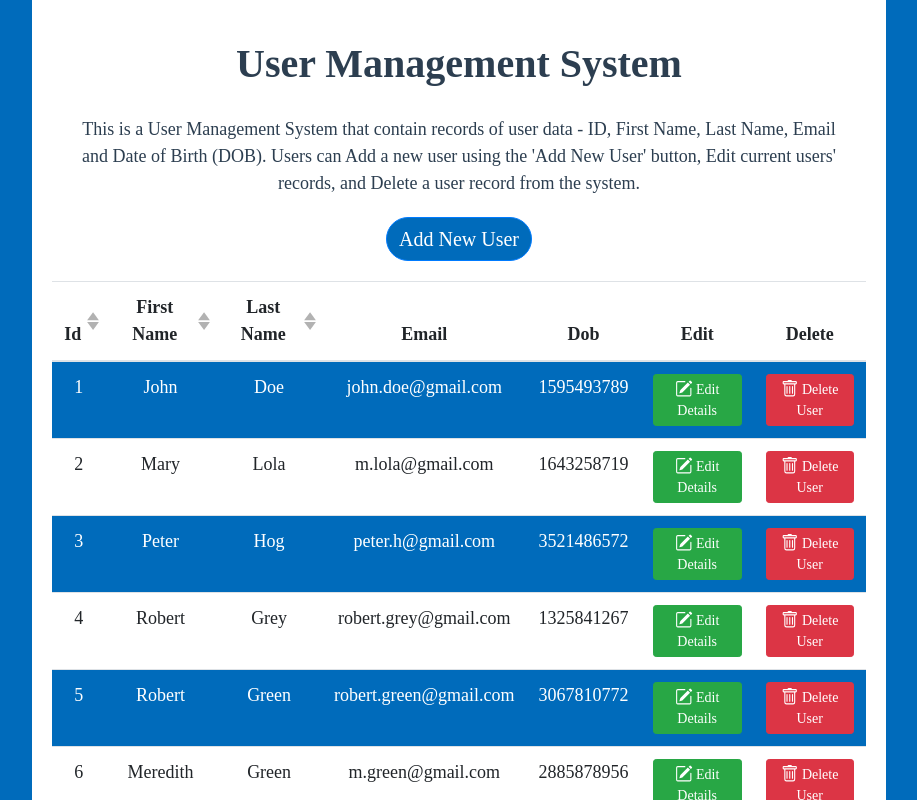
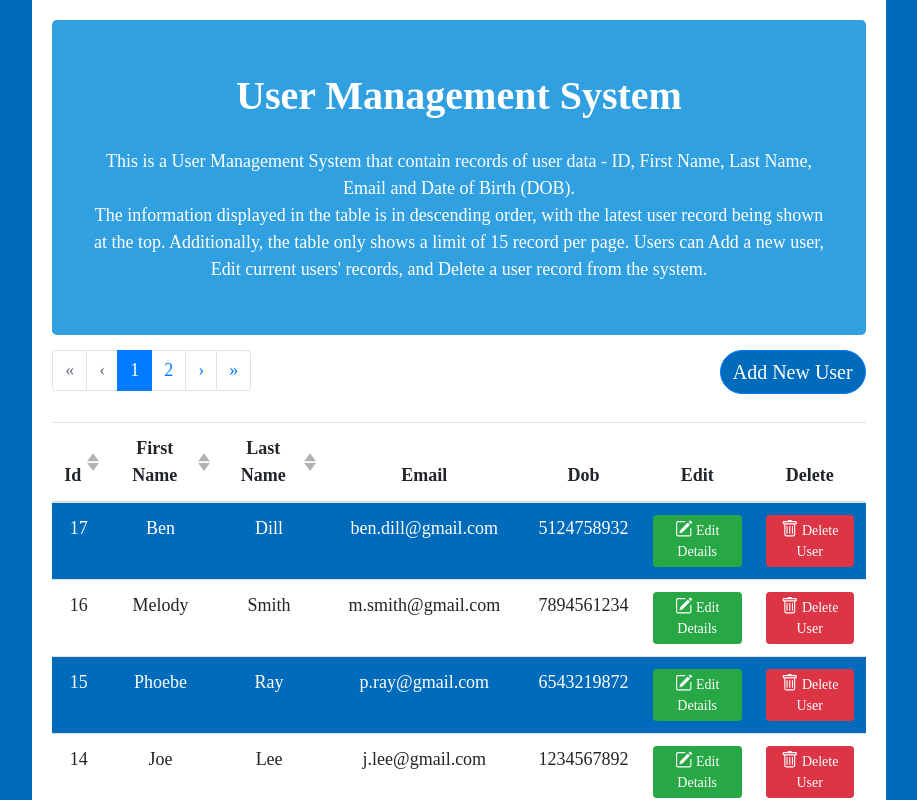
Before and after one commit to diyanahsoh/user-management-system, a Vue app: page / in a window 1280 px wide. Shown: the top 800 px of the page, without its empty margins (181-1098 px from the left). Built offline with nearby package versions, Linux system fonts and the light colour scheme; data requests are answered from the project's data file; a web font is replaced by a local one.

Commit message:
Beautification and added pagination

```diff
--- a/src/App.vue
+++ b/src/App.vue
@@ -3,9 +3,12 @@
     <b-row class="text-center">
       <b-col class="blue"></b-col>
       <b-col class="col" cols="8">
-        <h1>User Management System</h1>
-        <p>This is a User Management System that contain records of user data - ID, First Name, Last Name, Email and Date of Birth (DOB).
-          Users can Add a new user using the 'Add New User' button, Edit current users' records, and Delete a user record from the system.</p>
+        <b-jumbotron text-variant="white">
+          <h1>User Management System</h1>
+          <p>This is a User Management System that contain records of user data - ID, First Name, Last Name, Email and Date of Birth (DOB). <br>
+            The information displayed in the table is in descending order, with the latest user record being shown at the top. Additionally,
+            the table only shows a limit of 15 record per page. Users can Add a new user, Edit current users' records, and Delete a user record from the system.</p>
+        </b-jumbotron>
         <Form v-if="show" :record="record" :state="edit" @onCancel="show = false"/>
         <Home v-else @addUser="show = true, edit = false"  @editUser="show = true, edit = true, record = $event"/>
       </b-col>
@@ -53,12 +56,17 @@ export default {
         padding: 20px;
         margin: 0%;
       }
+      .jumbotron {
+        background-color: #30a0e0;
+        padding: 2rem 1rem;
+        margin-bottom: 15px;
+      }
     }
     .blue {
       background-color: #006bbb;
     }
     table {
-      margin-top: 20px;
+      margin-top: 15px;
       .flip-list-move {
         transition: transform 1s;
       }
@@ -97,24 +105,28 @@ export default {
 *::-webkit-scrollbar-thumb {
   background-color:  #30a0e0;
   border-radius: 50px;
-  border: 2px solid white;
+  // border: 1px solid white;
+}
+:root {
+  scrollbar-width: thin;
+  scrollbar-color: #30a0e0 #C2D2E4;
 }
 /* Transition CSS */
 .fade-enter-active, .fade-leave-active {
-  transition: opacity 2s
+  transition: opacity .5s
 }
 .fade-enter, .fade-leave-to {
-  opacity: 0.1
+  opacity: 0
 }
 .slide-fade-enter-active {
-  transition: all .3s ease;
+  transition: all .8s ease;
 }
 .slide-fade-leave-active {
-  transition: all .8s cubic-bezier(1.0, 0.5, 0.8, 1.0);
+  transition: all .5s cubic-bezier(0.8, 0.8, 0.8, 0.8) ease;
 }
 .slide-fade-enter, .slide-fade-leave-to
 /* .slide-fade-leave-active below version 2.1.8 */ {
-  transform: translateX(10px);
+  transform: translateX(50px);
   opacity: 0;
 }
 </style>
--- a/src/components/Home.vue
+++ b/src/components/Home.vue
@@ -1,9 +1,10 @@
 <template>
-  <div style="height: 85%">
+  <transition appear name="slide-fade" mode="out-in">
+  <div>
     <b-button pill variant="primary" class="addbtn" @click="addUser()">Add New User</b-button>
-    <transition appear name="fade" mode="out-in">
+    <b-pagination v-model="currentPage" :total-rows="rows" :per-page="perPage" aria-controls="user-table"></b-pagination>
     <b-table id="user-table" :items="items" :fields="fields" striped hover responsive sticky-header primary-key="id"
-      :tbody-transition-props="transProps">
+      :per-page="perPage" :current-page="currentPage" :tbody-transition-props="transProps">
       <template #cell(edit)="data">
         <b-button size="sm" @click="editUser(data.item)" variant="success">
           <b-icon icon="pencil-square" aria-hidden="true"></b-icon> Edit Details
@@ -15,8 +16,8 @@
         </b-button>
       </template>
     </b-table>
-    </transition>
   </div>
+  </transition>
 </template>
 
 <script>
@@ -28,6 +29,10 @@ export default {
         // Transition name
         name: 'flip-list'
       },
+      // Pagination variables
+      perPage: 15,
+      currentPage: 1,
+      // Table variables
       items: [],
       fields: [
         { key: 'id', sortable: true },
@@ -43,10 +48,15 @@ export default {
   created () {
     this.loadData()
   },
+  computed: {
+    rows () {
+      return this.items.length
+    }
+  },
   methods: {
     loadData () {
-      var currentPage = '1'
-      const url = 'http://localhost:3000/users?_page=' + currentPage + '&_limit=15' // &_sort=id&_order-desc
+      // Retrieve users data sorted by id in descending order
+      const url = 'http://localhost:3000/users?_sort=id&_order=desc'
       this.axios.get(url).then((response) => {
         this.items = response.data
       })
@@ -74,6 +84,7 @@ export default {
 .addbtn {
   font-size: 20px;
   background-color: #006bbb;
+  float: right;
 }
 .addbtn:hover {
   background-color: #30a0e0;
```
